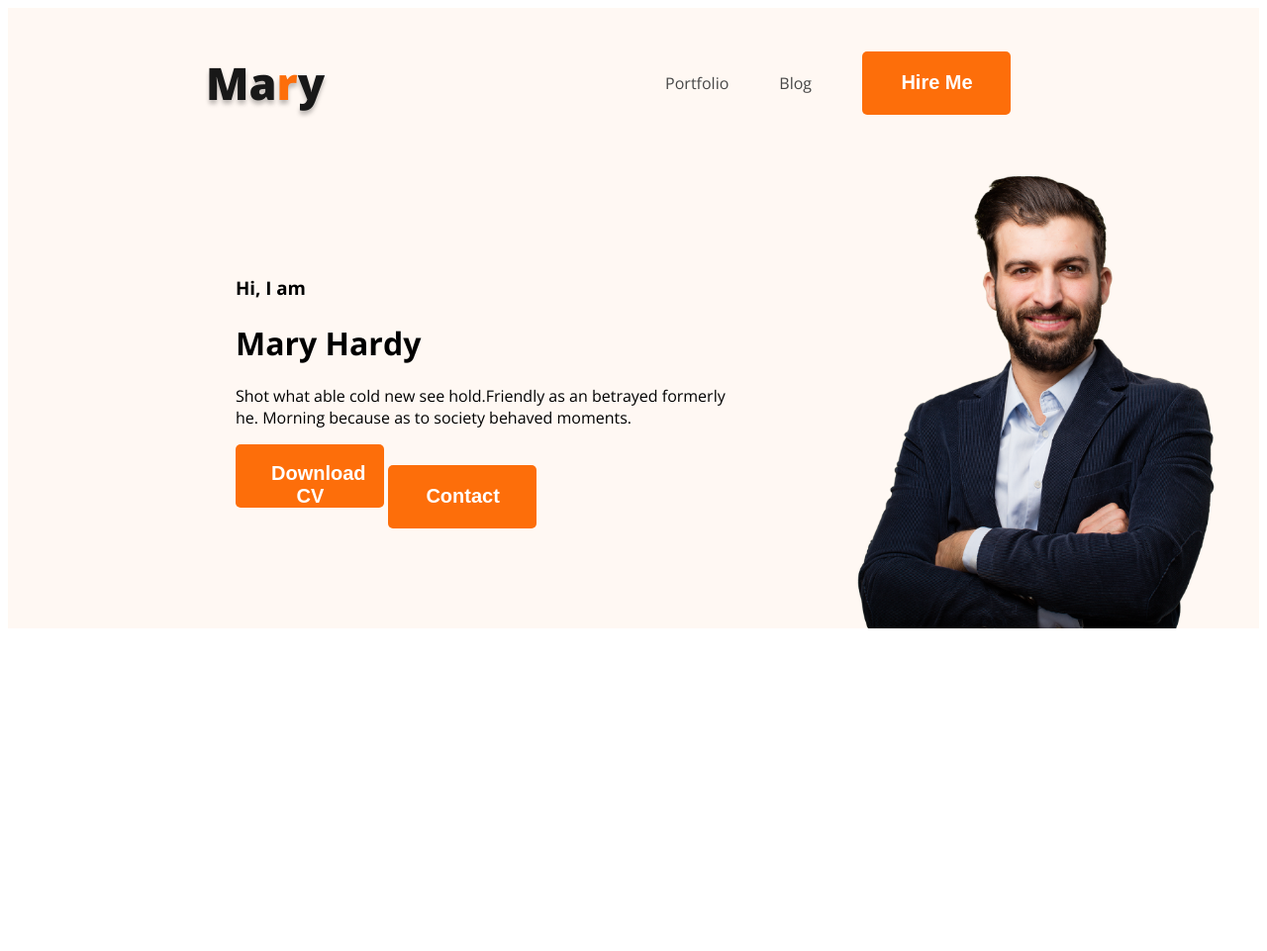
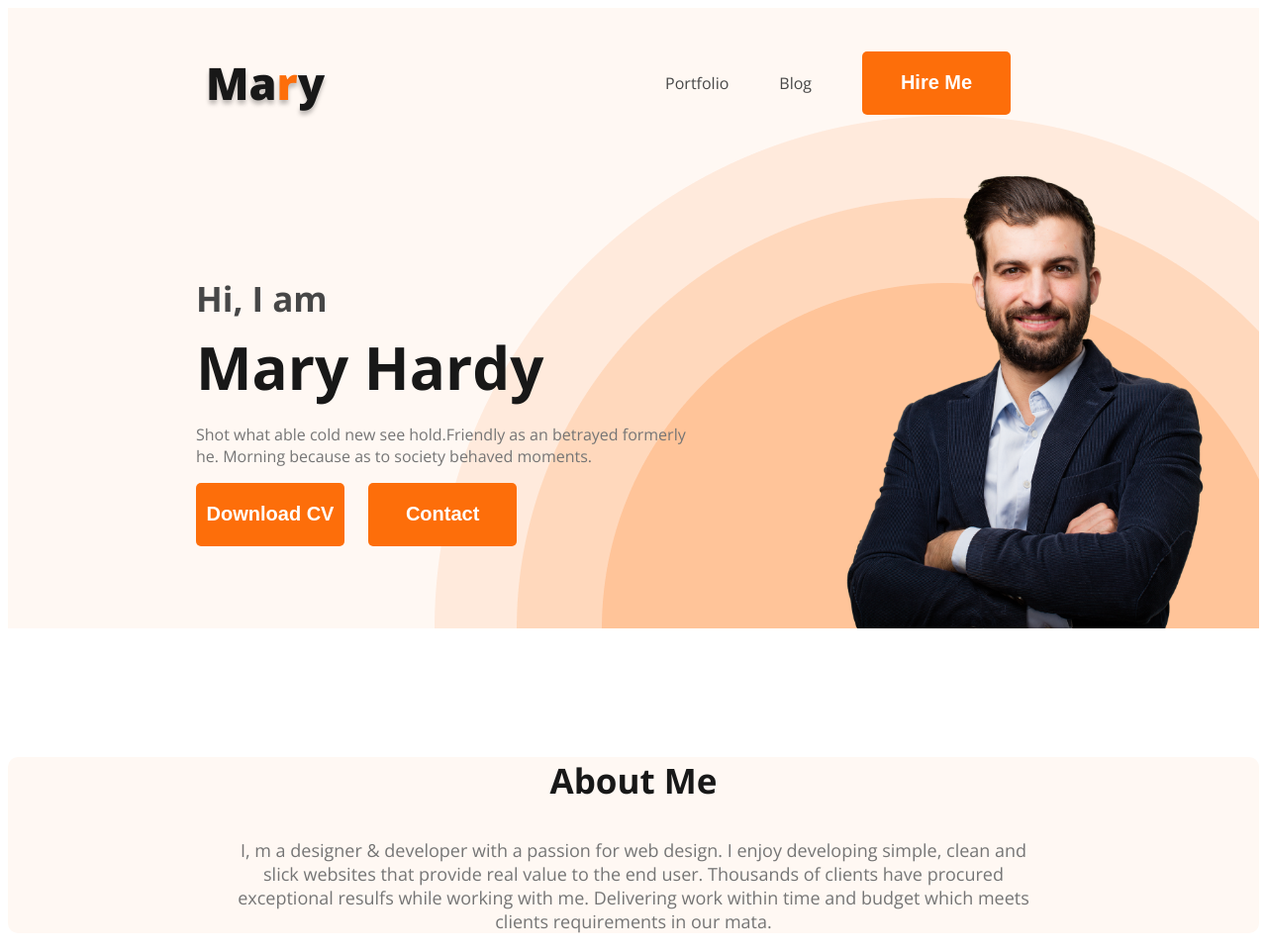
Before and after one commit to MdRakibBari/Web-Developer-Portfolio, a plain HTML site: page index.html in a window 1280 px wide. Shown: the whole page at 99% size. Before the commit the page ends 800 px from the top, so only its background shows below. Drawn offline with nearby package versions, Linux system fonts and the light colour scheme.

Commit message:
how much need more

```diff
--- a/index.html
+++ b/index.html
@@ -20,17 +20,21 @@
         </ul>
     </nav>
     <div class="banner">
-        <div>
+        <div class="titi">
             <h3 class="banner-title">Hi, I  am</h3>
             <h1 class="banner-maintitle">Mary Hardy</h1>
-            <p>Shot what able cold new see hold.Friendly as an betrayed formerly<br>he. Morning because as to society behaved moments.</p>
+            <p class="tutu">Shot what able cold new see hold.Friendly as an betrayed formerly<br>he. Morning because as to society behaved moments.</p>
             <button class="button-primary">Download CV</button>
-            <button class="button-primary">Contact</button>
+            <button style="margin-left: 20px;" class="button-primary">Contact</button>
         </div>
         <img class="profile-pic" src="images/hardy.png" alt="">
     </div>
     </header>
     <main>
+        <section class="about">
+            <h3 class="section-title">About Me</h3>
+            <p class="section-paragraph">I, m a designer & developer with a passion for web design. I enjoy developing simple, clean and<br>slick websites that provide real value to the end user. Thousands of clients have procured<br>exceptional resulfs while working with me. Delivering work within time and budget which meets<br>clients requirements in our mata.</p>
+        </section>
 
     </main>
     <footer>
--- a/styles/portfolio.css
+++ b/styles/portfolio.css
@@ -46,7 +46,7 @@ nav a {
     font-size: 20px;
     font-weight: 700;
     border: 0;
-    padding: 18px 35px 19px 36px;
+    /* padding: 18px 35px 19px 36px; */
     height: 64px;
     width: 150px;
 }
@@ -54,12 +54,16 @@ nav a {
 /* Header related styles */
 .header {
     background-color: #FFF8F3;
+    background-image: url(../images/header_bg.png);
+    background-repeat: no-repeat;
+    background-position: bottom right;
 }
 
 .banner {
     display: flex;
     align-items: center;
-    margin-left: 230px;
+    margin-left: 190px;
+    justify-content: space-between;
 }
 
 .profile-pic {
@@ -67,6 +71,53 @@ nav a {
     width: 400px;
     height: 476px;
     flex-shrink: 0;
-    margin-left: 100px;
+    margin-right: 50px;
 
 }
+
+.banner-title {
+    font-size: 35px;
+    color: var(--Dark-02, #474747);
+    margin-bottom: 0;
+}
+
+.banner-maintitle {
+    color: var(--Dark-01, #181818);
+    font-size: 60px;
+    margin-bottom: 10px;
+    margin-top: 5px;
+}
+
+.tutu {
+    color: var(--Dark-03, #757575);
+
+}
+
+.titi {
+    max-width: 2000px;
+}
+
+.about {
+    border-radius: 10px;
+    background: #FFF8F3;
+    flex-shrink: 0;
+    text-align: center;
+    margin: auto;
+    margin-top: 130px;
+}
+
+.section-title {
+    color: var(--Dark-01, #181818);
+    text-align: center;
+    font-size: 35px;
+    font-weight: 700;
+
+
+}
+
+.section-paragraph {
+    color: var(--Dark-03, #757575);
+text-align: center;
+font-size: 18px;
+font-weight: 400;
+}
```
